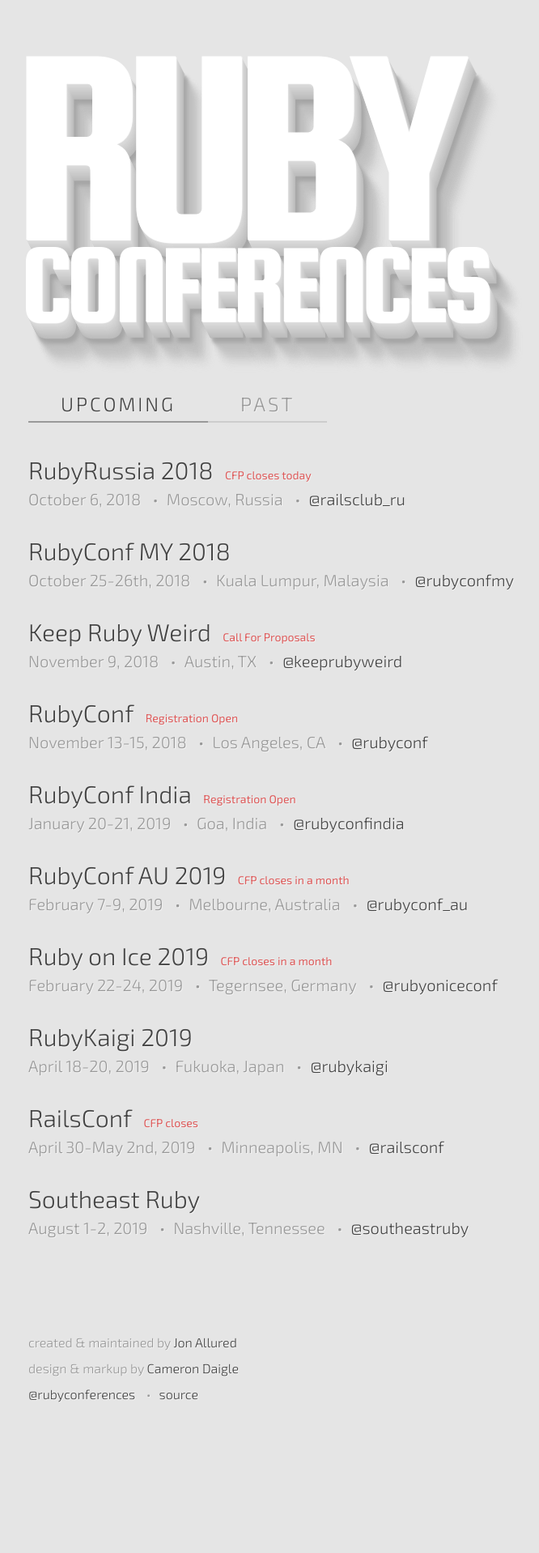
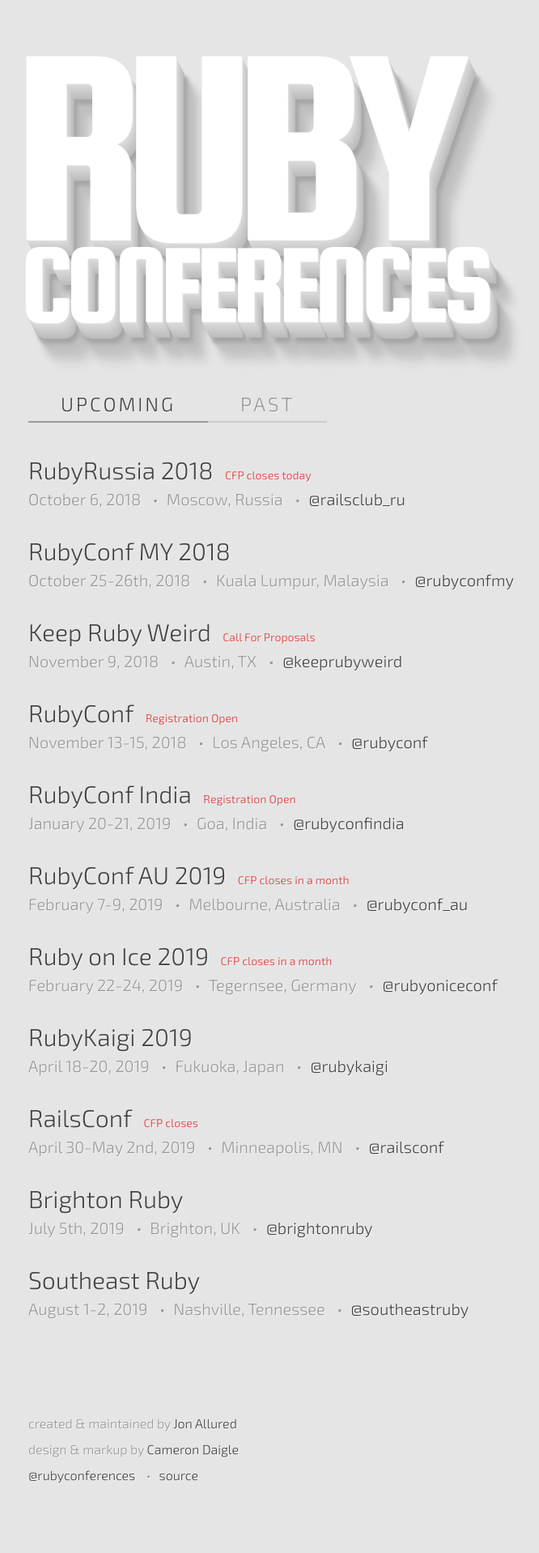
Before and after one commit to ruby-conferences/ruby-conferences.github.io, a Jekyll site: the page built from index.html, in a window 1280 px wide. Shown: the whole page at 81% size, without its empty margins (205-871 px from the left). Built offline with Jekyll 4.4.1, drawn with Linux system fonts in a browser that asks for light colours; before the commit the page ends 1818 px from its top, so only the background shows below that.

Commit message:
Add Brighton Ruby

```diff
--- a/_data/upcoming.yml
+++ b/_data/upcoming.yml
@@ -64,6 +64,12 @@
   twitter: railsconf
   cfp_phrase: CFP closes
 
+- name: Brighton Ruby
+  location: Brighton, UK
+  dates: "July 5th, 2019"
+  url: https://brightonruby.com/
+  twitter: brightonruby
+
 - name: Southeast Ruby
   location: Nashville, Tennessee
   dates: "August 1-2, 2019"
```
